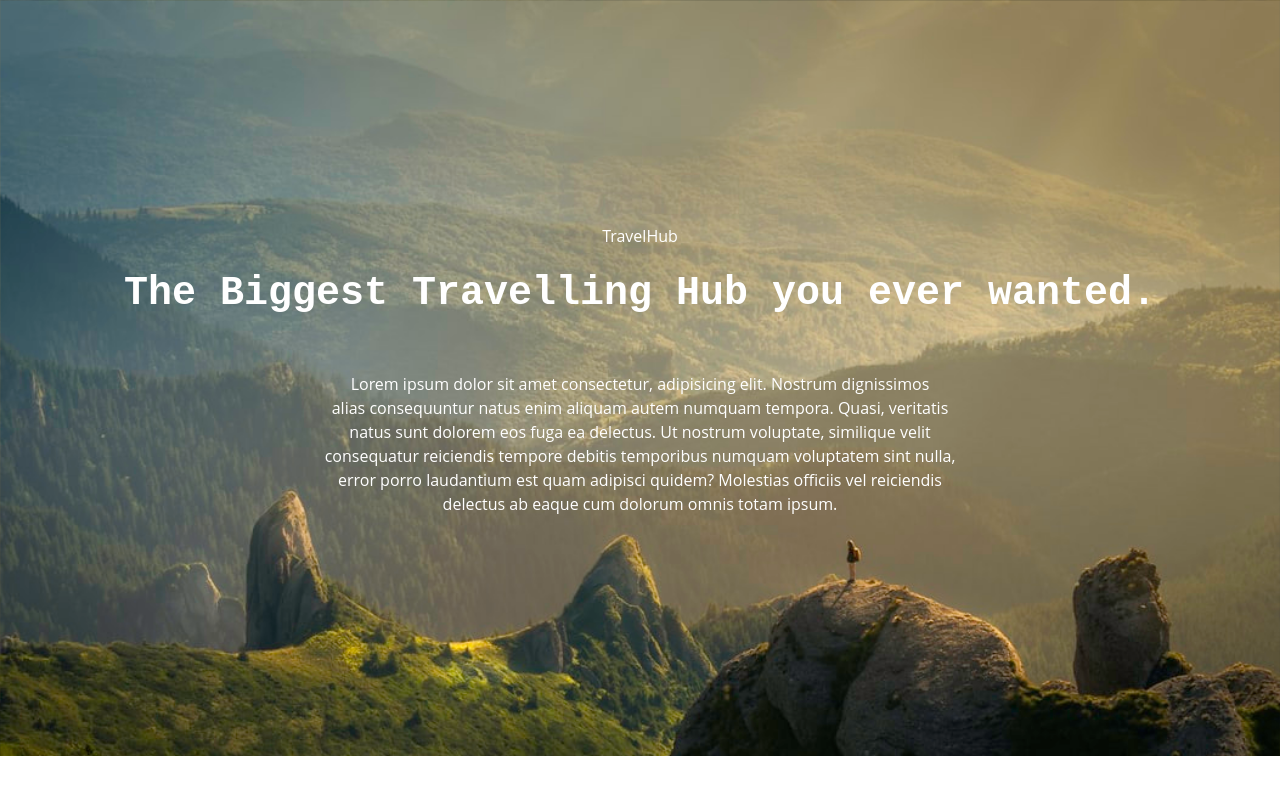
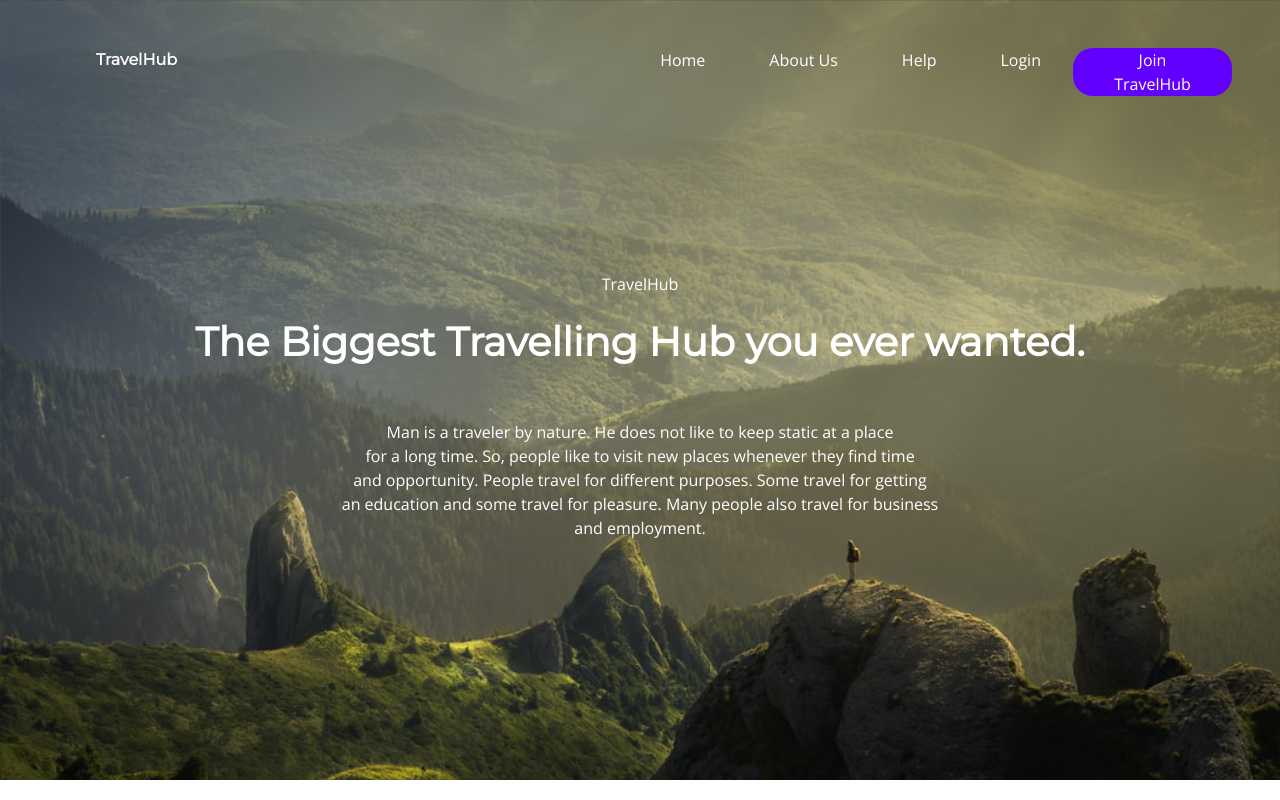
Before and after one commit to yashsehgal/landing-page-project, a plain HTML site: page index.htm in a window 1280 px wide. Shown: the top 800 px of the page. Drawn offline with nearby package versions, Linux system fonts and the light colour scheme.

Commit message:
update update

```diff
--- a/css/style.scss
+++ b/css/style.scss
@@ -1,12 +1,19 @@
+/// importing google fonts
+@import url("https://fonts.googleapis.com/css?family=Open+Sans");
+@import url("https://fonts.googleapis.com/css?family=Montserrat");
+
+
 * {
   margin: 0;
 }
 
 html {
-  height: 100%;
+  // height: 100%;
 }
 body {
-  background: url('/photo-1469474968028-56623f02e42e.jpg') no-repeat fixed;
+  background: url('/photo-1469474968028-56623f02e42e.png') no-repeat fixed;
+  // background:
+  background-attachment: fixed;
   // height: 100%;
   background-position: center;
   background-repeat: no-repeat;
@@ -20,6 +27,52 @@ body {
 //   background-repeat: no-repeat;
 //   background-size: cover;
 // }
+
+.header {
+  // float: left;
+  text-align: center;
+  // top: auto;
+}
+
+#header-container {
+  text-align: center;
+  padding-left:6em;
+  // background-color: black;
+}
+
+#header-section {
+  // background-color: black;
+}
+
+#logo {
+  color: white;
+  font-family: 'Montserrat', monospace;
+  font-weight: bolder;
+  float: left;
+}
+
+.header-option {
+  float: right;
+  font-family: 'Open Sans', monospace;
+  color: white;
+  padding-left: 2em;
+  padding-right: 2em;
+
+}
+
+#header-option-section {
+  padding-right: 3em;
+}
+
+.button {
+  text-decoration: none;
+  background-color: rgb(98, 0, 255);
+  border-top-right-radius: 20px;
+  border-bottom-left-radius: 20px;
+  border-top-left-radius: 20px;
+  border-bottom-right-radius: 20px;
+  width: 14%;
+}
 
 #introduction-container {
   padding-bottom: 14em;
@@ -341,3 +394,13 @@ body {
     font-weight: 600
   }
 }
+
+
+// .bg {
+//   height: 100%;
+//   background-attachment: fixed;
+//   // height: 100%;
+//   background-position: center;
+//   background-repeat: no-repeat;
+//   background-size: cover;
+// }
--- a/index.htm
+++ b/index.htm
@@ -9,8 +9,23 @@
   <link rel="stylesheet" href="http://maxcdn.bootstrapcdn.com/font-awesome/4.2.0/css/font-awesome.min.css">
   <link href="http://fonts.googleapis.com/css?family=Cookie" rel="stylesheet" type="text/css">
 
+  <!--adding custom selection css-->
+
+  <style action="media">
+    ::selection {
+      background-color: rgb(132, 0, 255);
+      color: black;
+    }
+  </style>
+
+
   <!--connecting bootstrap to the project-->
-  <link rel="stylesheet" href="https://cdn.jsdelivr.net/npm/bootstrap@4.5.3/dist/css/bootstrap.min.css" integrity="sha384-TX8t27EcRE3e/ihU7zmQxVncDAy5uIKz4rEkgIXeMed4M0jlfIDPvg6uqKI2xXr2" crossorigin="anonymous">
+  <link
+  rel="stylesheet"
+  href="https://cdn.jsdelivr.net/npm/bootstrap@4.5.3/dist/css/bootstrap.min.css"
+  integrity="sha384-TX8t27EcRE3e/ihU7zmQxVncDAy5uIKz4rEkgIXeMed4M0jlfIDPvg6uqKI2xXr2"
+  crossorigin="anonymous">
+
 </head>
 <body>
   <!-- <header id="header" class="header">
@@ -25,19 +40,38 @@
     </span>
   </header> -->
 
+  <header class="header" id="header">
+    <div id="header-container">
+      <div id="header-section">
+        <p id="logo" class="logo">TravelHub</p>
+
+        <div id="header-option-section">
+          <a href="#"><p id="signup" class="header-option button">Join TravelHub</p></a>
+          <a href="#"><p id="login" class="header-option">Login</p></a>
+          <a href="#"><p id="help" class="header-option">Help</p></a>
+          <a href="#"><p id="about-us" class="header-option">About Us</p></a>
+          <a href="#"><p id="home" class="header-option">Home</p></a>
+        </div>
+      </div>
+    </div>
+  </header>
+
   <div id="root">
     <!--introduction component-->
+
+    <!-- <div id="bg-image">
+      <img src="back.jpg" alt="bg" id="bg" class="bg">
+    </div> -->
     <div id="introduction-container">
       <div id="introduction-section">
         <p class="logo-text">TravelHub</p>
         <p class="heading">The Biggest Travelling Hub you ever wanted.</p>
         <p class="desc">
-          Lorem ipsum dolor sit amet consectetur, adipisicing elit. Nostrum dignissimos <br>
-          alias consequuntur natus enim aliquam autem numquam tempora. Quasi, veritatis <br>
-          natus sunt dolorem eos fuga ea delectus. Ut nostrum voluptate, similique velit <br>
-          consequatur reiciendis tempore debitis temporibus numquam voluptatem sint nulla, <br>
-          error porro laudantium est quam adipisci quidem? Molestias officiis vel reiciendis <br>
-          delectus ab eaque cum dolorum omnis totam ipsum.
+          Man is a traveler by nature. He does not like to keep static at a place <br>
+          for a long time. So, people like to visit new places whenever they find time<br>
+          and opportunity. People travel for different purposes. Some travel for getting <br>
+          an education and some travel for pleasure. Many people also travel for business <br>
+          and employment.
         </p>
       </div>
     </div>
```
Also changed, not shown: WhatsApp Image 2020-11-07 at 12.40.13 PM.jpeg (added), css/style.css, photo-1469474968028-56623f02e42e.png (added), 1 other file.
